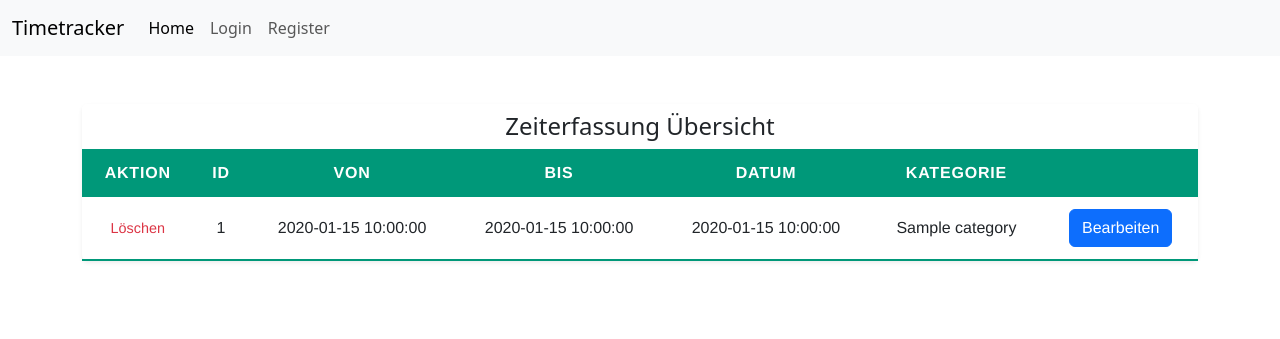
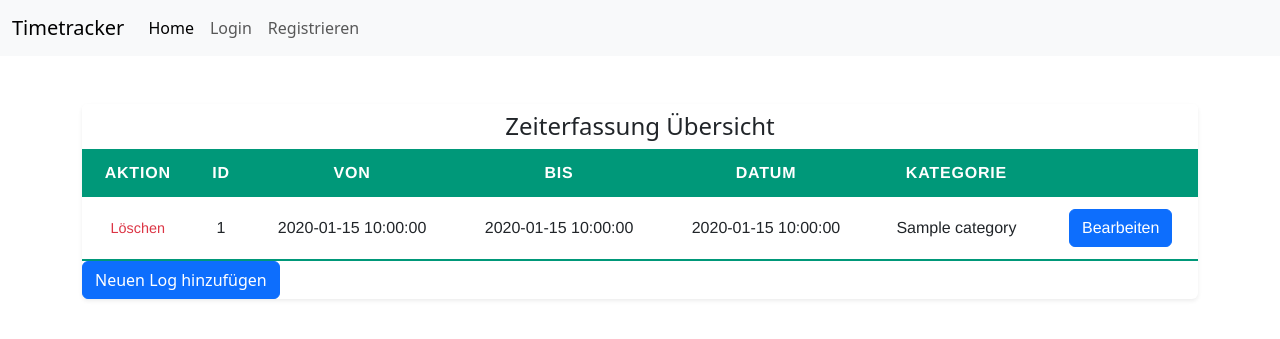
Before and after one commit to Hepha1stos/HackingWithPython, a Flask app: template src/templates/overview.html in a window 1280 px wide. Shown: the top 339 px of the page. Run offline with Flask 3, Linux system fonts and the light colour scheme; the template is opened without the code that fills it: most values are stand-ins (such as "Sample title", 1, 10 or a date in 2020).

Commit message:
new version

```diff
--- /dev/null
+++ b/src/static/script.js
@@ -0,0 +1,4 @@
+function getLink(){
+  let link = document.referrer
+  window.location.href = link
+}
--- a/src/static/style.css
+++ b/src/static/style.css
@@ -61,3 +61,7 @@
 .modern-btn-cancel:hover {
   background-color: #7f0026e7;
 }
+
+.hover-shadow{
+  box-shadow: 0 15rem 10rem rgba(0,0,0,0.15);
+}
--- a/src/templates/add_new_timelog.html
+++ b/src/templates/add_new_timelog.html
@@ -83,7 +83,8 @@ Add new Timelog
               </select>
             </div>
             <div class="d-grid">
-              <button type="submit" class="btn modern-btn">Speichern</button>
+              <button type="submit" class="btn modern-btn mb-2">Speichern</button>
+              <button type="reset" class="btn modern-btn-cancel" onclick="getLink()">Abbrechen</button>
             </div>
           </form>
         </div>
--- a/src/templates/base.html
+++ b/src/templates/base.html
@@ -24,10 +24,10 @@
               </li>
               {%if cookie %}
               <li class="nav-item">
-                <a class="nav-link" href="/add">Add new Log</a>
+                <a class="nav-link" href="/add">Neuer Log</a>
               </li>
               <li class="nav-item">
-                <a class="nav-link" href="/overview">Overview</a>
+                <a class="nav-link" href="/overview">Übersicht</a>
               </li>
               <li>
                 <a class="nav-link" href="/logout">Logout</a>
@@ -37,13 +37,14 @@
                 <a class="nav-link" href="/login">Login</a>
               </li>
               <li class="nav-item">
-                <a class="nav-link" href="/register">Register</a>
+                <a class="nav-link" href="/register">Registrieren</a>
               {% endif %}
             </ul>
           </div>
         </div>
       </nav>
     <script src="https://cdn.jsdelivr.net/npm/bootstrap@5.3.3/dist/js/bootstrap.bundle.min.js" integrity="sha384-YvpcrYf0tY3lHB60NNkmXc5s9fDVZLESaAA55NDzOxhy9GkcIdslK1eN7N6jIeHz" crossorigin="anonymous"></script>
+    <script src="{{ url_for('static', filename='script.js') }}"></script>
     {% block content %}
     {% endblock  %}
 </body>
--- a/src/templates/home.html
+++ b/src/templates/home.html
@@ -33,7 +33,7 @@ Timetracker – Erfasse deine Arbeitszeiten
 <div class="container my-5">
   <div class="row g-4">
     <div class="col-md-4">
-      <div class="card h-100 shadow-sm">
+      <div class="card h-100 shadow-sm hover-shadow">
         <div class="card-body">
           <h5 class="card-title">Übersichtliche Zeiterfassung</h5>
           <p class="card-text">
@@ -43,7 +43,7 @@ Timetracker – Erfasse deine Arbeitszeiten
       </div>
     </div>
     <div class="col-md-4">
-      <div class="card h-100 shadow-sm">
+      <div class="card h-100 shadow-sm ">
         <div class="card-body">
           <h5 class="card-title">Detaillierte Auswertungen</h5>
           <p class="card-text">
--- a/src/templates/overview.html
+++ b/src/templates/overview.html
@@ -87,6 +87,7 @@ Overview
             {% endif %}
           </tbody>
         </table>
+        <a class="btn btn-primary" a href="/add">Neuen Log hinzufügen</a>
       </div>
     </div>
   </div>
```
